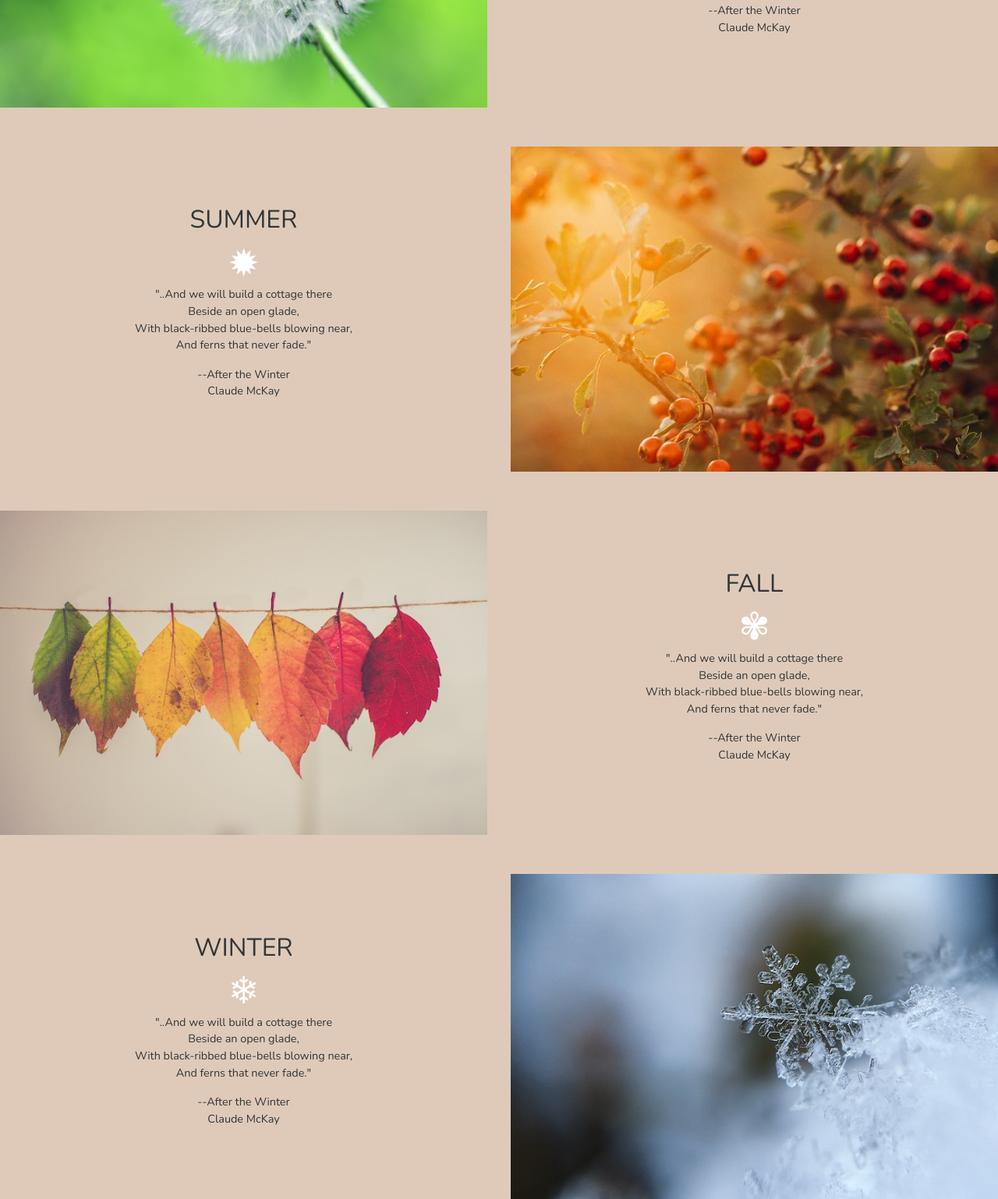
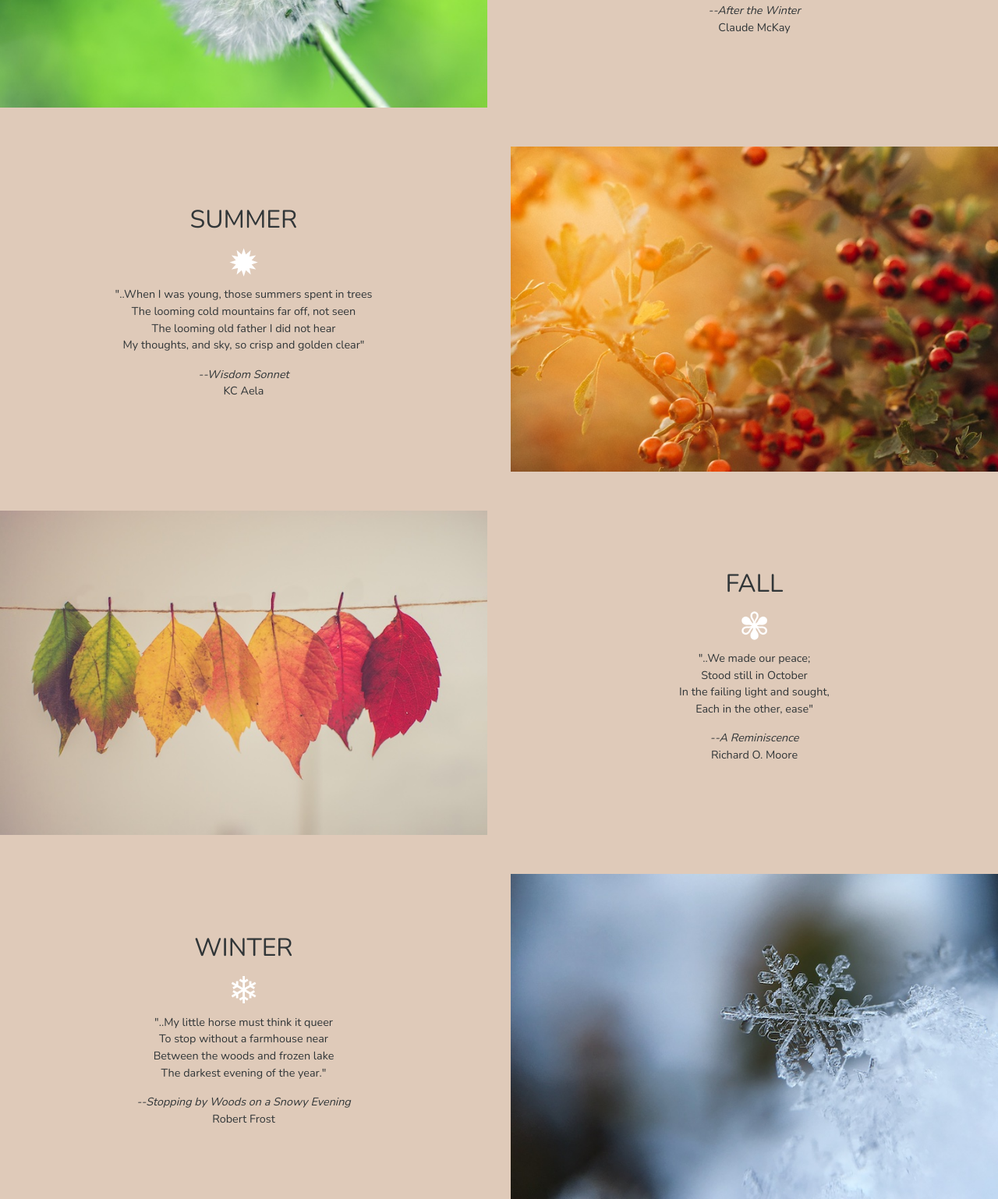
Before and after one commit to KelaWhite/week9PromineoTech, a website: page index.html in a window 1280 px wide. Shown: the part 857-2395 px from the top of the page at 78% size. Drawn offline with nearby package versions, Linux system fonts and the light colour scheme.

Commit message:
changes to seasons quotes

```diff
--- a/index.html
+++ b/index.html
@@ -59,7 +59,7 @@
               <h1 class="d-none d-lg-inline">❊</h1>
               <p>"..And we will build a cottage there<br>Beside an open glade,<br>
               With black-ribbed blue-bells blowing near,<br>And ferns that never fade."</p>
-              <p>--After the Winter<br>Claude McKay</p>
+              <p><i>--After the Winter</i><br>Claude McKay</p>
             </div>
           </div>
         </div>
@@ -74,8 +74,9 @@
             <div class="col-10 stylingStuff mb-5 mb-md-0">
               <h2><a href="summer.html">SUMMER</a></h2>
               <h1 class="d-none d-lg-inline">✹</h1>
-              <p>"..And we will build a cottage there<br>Beside an open glade,<br>
-              With black-ribbed blue-bells blowing near,<br>And ferns that never fade."</p>                <p>--After the Winter<br>Claude McKay</p>
+              <p>"..When I was young, those summers spent in trees<br>The looming cold mountains far off, not seen<br>
+              The looming old father I did not hear<br>My thoughts, and sky, so crisp and golden clear"</p>
+              <p><i>--Wisdom Sonnet</i><br>KC Aela</p>
             </div>
           </div>
         </div>
@@ -90,8 +91,9 @@
             <div class="col-10 stylingStuff mb-5 mb-md-0">
               <h2><a href="">FALL</a></h2>
               <h1 class="d-none d-lg-inline">✾</h1>
-              <p>"..And we will build a cottage there<br>Beside an open glade,<br>
-              With black-ribbed blue-bells blowing near,<br>And ferns that never fade."</p>                <p>--After the Winter<br>Claude McKay</p>
+              <p>"..We made our peace;<br>Stood still in October<br>
+              In the failing light and sought,<br>Each in the other, ease"</p>
+              <p><i>--A Reminiscence</i><br>Richard O. Moore</p>
             </div>
           </div>
         </div>
@@ -106,8 +108,9 @@
             <div class="col-10 stylingStuff mb-5 mb-md-0">
               <h2><a href="">WINTER</a></h2>
               <h1 class="d-none d-lg-inline">❄︎</h1>
-              <p>"..And we will build a cottage there<br>Beside an open glade,<br>
-              With black-ribbed blue-bells blowing near,<br>And ferns that never fade."</p>                <p>--After the Winter<br>Claude McKay</p>
+              <p>"..My little horse must think it queer<br>To stop without a farmhouse near
+              <br>Between the woods and frozen lake<br>The darkest evening of the year."</p>
+              <p><i>--Stopping by Woods on a Snowy Evening</i><br>Robert Frost</p>
             </div>
           </div>
         </div>
```
